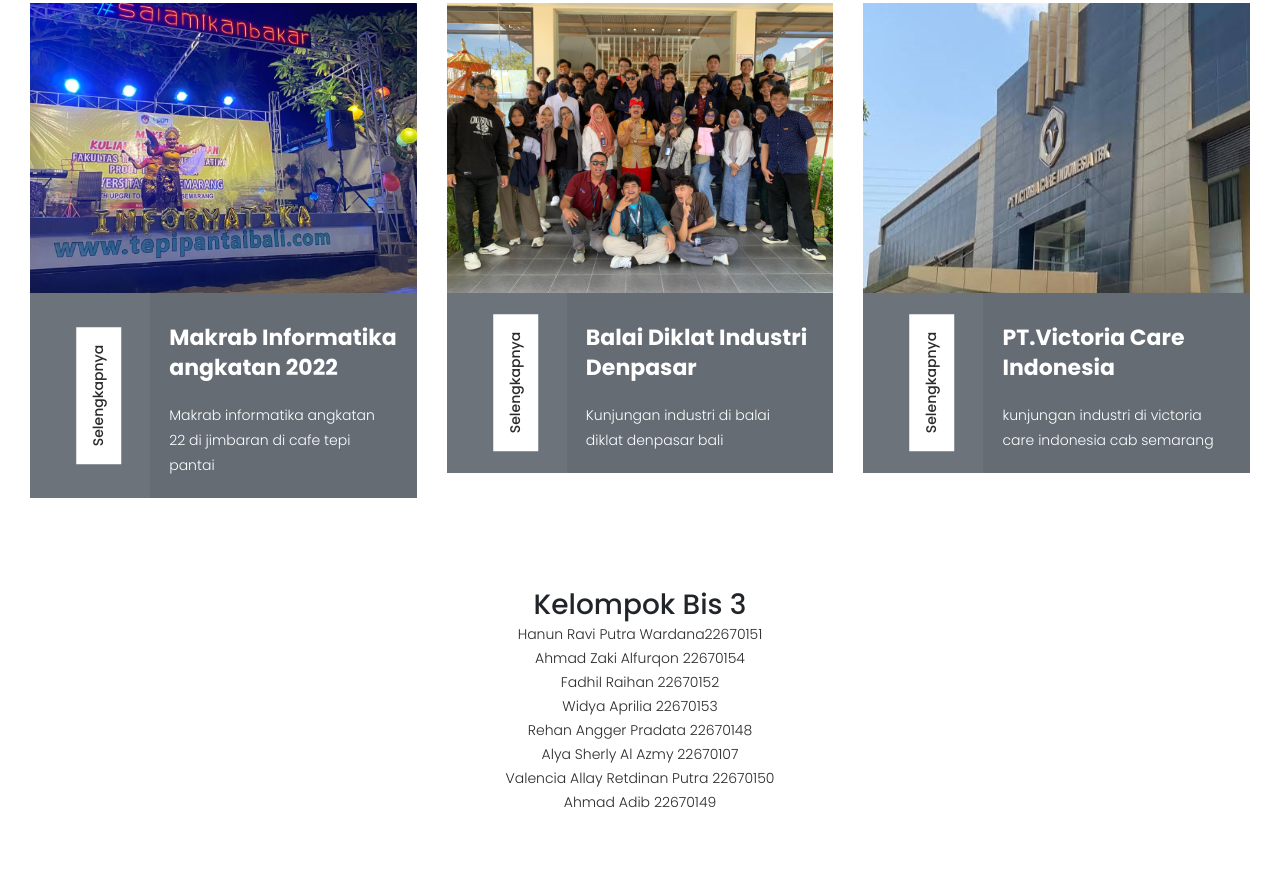
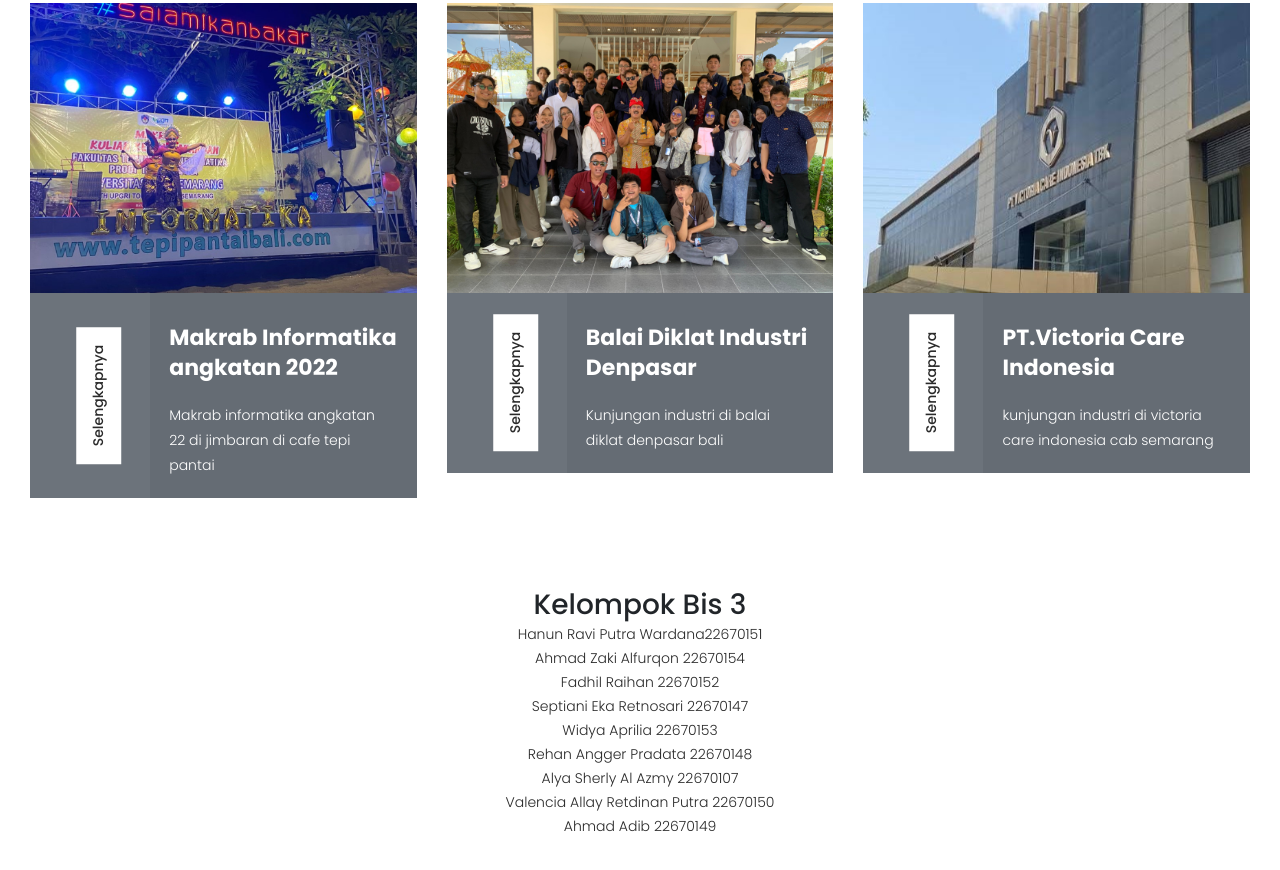
Before and after one commit to hanunravi/website-KKL-bali, a plain HTML site: page index.html in a window 1280 px wide. Shown: the part 1318-2188 px from the top of the page. Drawn offline with Linux system fonts and the light colour scheme.

Commit message:
Update index.html

```diff
--- a/index.html
+++ b/index.html
@@ -366,6 +366,7 @@
                             <li><a href="#">Hanun Ravi Putra Wardana22670151</a></li>
                             <li><a href="#">Ahmad Zaki Alfurqon 22670154</a></li>
                             <li><a href="#">Fadhil Raihan 22670152</a></li>
+                            <li><a href="#">Septiani Eka Retnosari 22670147</a></li>
                             <li><a href="#">Widya Aprilia 22670153</a></li>
                             <li><a href="#">Rehan Angger Pradata 22670148</a></li>
                             <li><a href="#">Alya Sherly Al Azmy 22670107</a></li>
```
